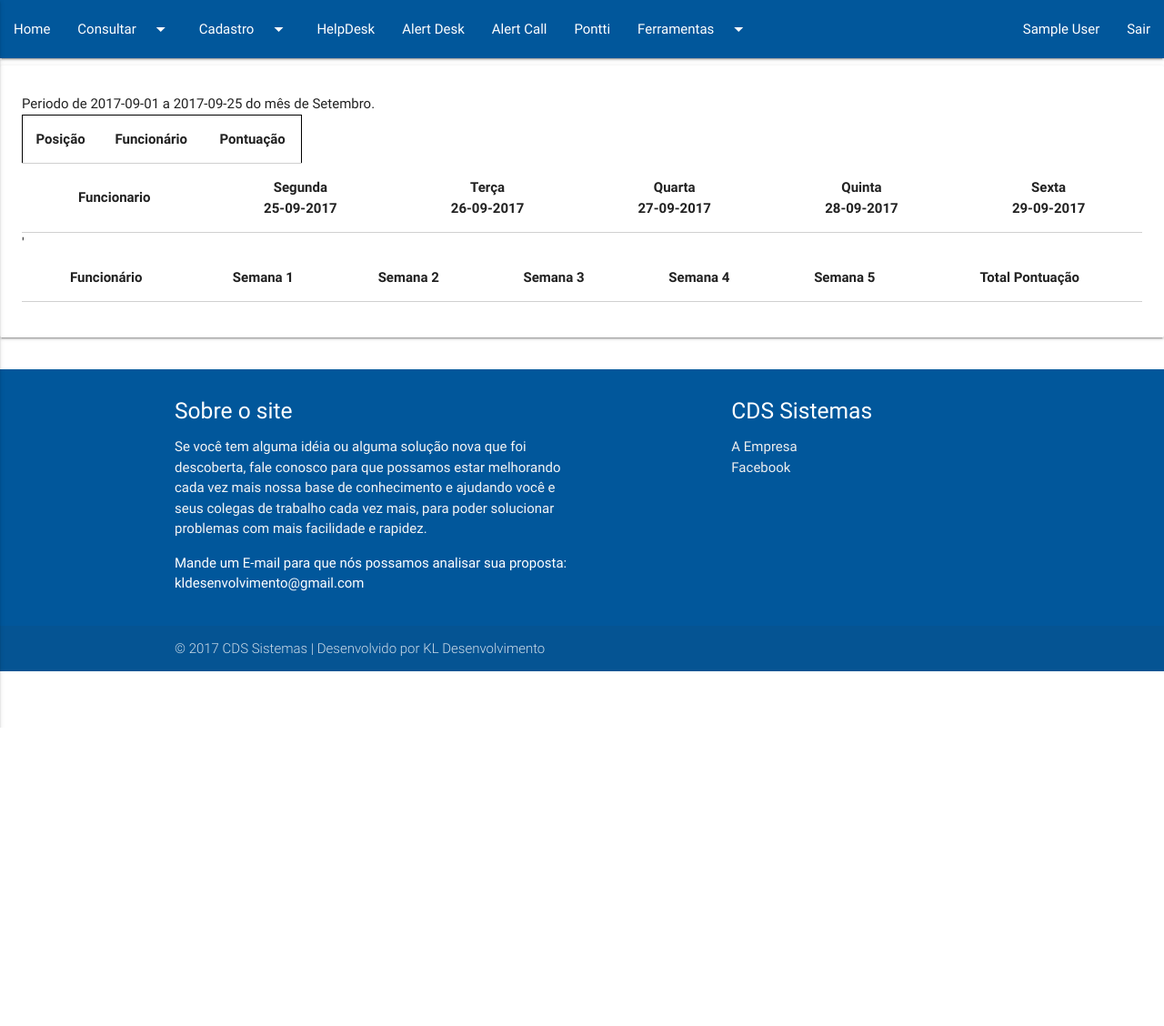
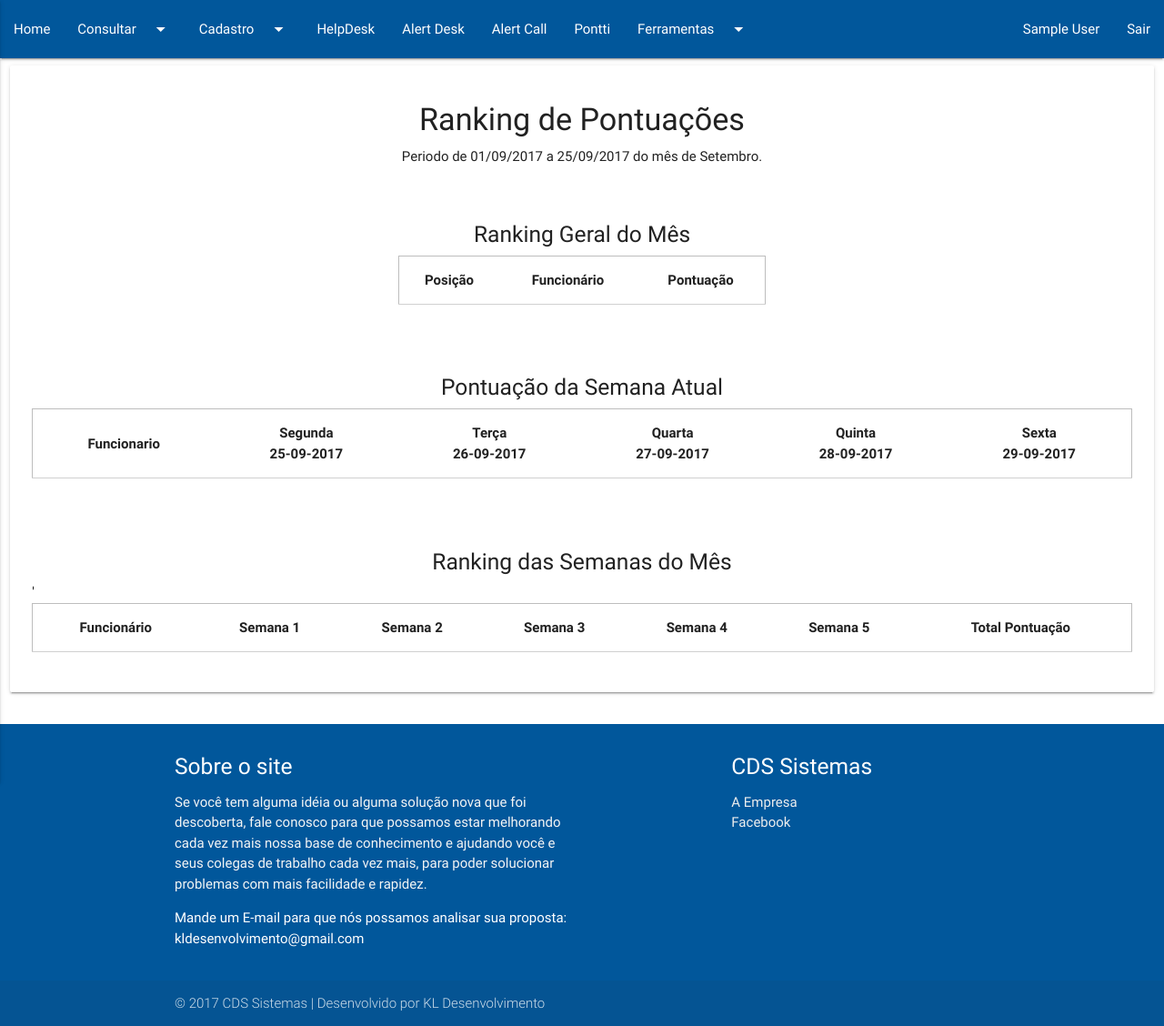
Before and after one commit to KLDesenvolvimento/Alert-Web, a PHP site: page /views/pontuacoes.php in a window 1280 px wide. Shown: the whole page at 91% size. Before the commit the page ends 800 px from the top, so only its background shows below. Run offline with PHP 8.4, Linux system fonts and the light colour scheme; the visitor is signed in with stand-in values (Sample User, id 1); data that the repository does not hold is empty.

Commit message:
Tela de pontuação com alterações visuais

```diff
--- a/views/pontuacoes.php
+++ b/views/pontuacoes.php
@@ -14,6 +14,7 @@
 	<script type="text/javascript" src="../js/java.js"></script><!--importa o java-->
 	<link rel="stylesheet" type="text/css" href="../css/materialize.min.css"><!--importa o css do materialize-->
 	<link rel="stylesheet" href="https://fonts.googleapis.com/icon?family=Material+Icons"><!--local onde se localiza os icones utilizados-->
+	<link rel="shortcut icon" href="../imagens/icone.ico" type="image/x-icon" />
 </head>
 <body>
 
@@ -23,11 +24,10 @@
 	?>
 </div>
 <div class="row">
-	<div class="card-panel">
-		<ul class="collapsible popout" data-collapsible="accordion">
-				<table class="centered striped col s3 m3 l3" style="border: 1px solid #000"><!--tipo de tabela-->
-					<thead><!--inicio do cabeçalho da tabela-->
-						<?php
+	<div class="col s12 m12 l12">
+		<div class="card-panel">
+			<div class="row">
+				<?php
 						//============ Faz a busca do primeiro dia do mês e ultimo dia =======================================
 							$data_incio = mktime(0, 0, 0, date('m') , 1 , date('Y')); // pega o primeiro dia do mês e a primeira hora
 							$data_fim = mktime(23, 59, 59, date('m'), date("t"), date('Y')); //pega o ultimo dia do mês e a ultima hora
@@ -65,10 +65,19 @@
 
 
 							  // Mensagem do topo do ranking=======================================
-							echo "Periodo de ".$primeiroDia." a  ".date('Y-m-d'). " do mês de ".$meses[date('m')]."." ;
-							echo"<br>";
+							// echo "<h4 class='center'>Ranking de Pontuações</h4>";
+							// echo "<h6 class='center'>Periodo de ".$primeiroDia." a  ".date('Y-m-d'). " do mês de ".$meses[date('m')].".</h6>" ;
 						  ?>
 
+						<h4 class='center'>Ranking de Pontuações</h4>
+						<?php
+						echo "<h6 class='center'>Periodo de ".date('d/m/20y', strtotime($primeiroDia))." a  ".date('d/m/20y'). " do mês de ".$meses[date('m')].".</h6>";
+						?>
+
+				<br></br>
+				<h5 class="center">Ranking Geral do Mês</h5>
+				<table class="centered striped col m4 push-m4" style="border: 1px solid #bdbdbd  "><!--tipo de tabela-->
+					<thead><!--inicio do cabeçalho da tabela-->
 						<tr><!--estrutura do cabeçalho-->
 							<th>Posição</th><!--label posição do funcionario-->
 							<th>Funcionário</th><!--label funcionario do Funcionario-->
@@ -184,18 +193,17 @@
 
 
 									$posicao = $posicao+1;
-								echo "<br>"; // quebra
 							}
 
 							?>
 
 					</tbody>
 				</table>
-
-
-
-
-				<table class="centered striped "><!--tipo de tabela-->
+			</div><!--row-->
+			<div class="row">
+				<br></br>
+				<h5 class="center">Pontuação da Semana Atual</h5>
+				<table class="centered striped col s12 m12 l12" style="border: 1px solid #bdbdbd  "><!--tipo de tabela-->
 					<thead><!--inicio do cabeçalho da tabela-->
 						<?php
 							Function forma_semana($numeroSemana,$ano){
@@ -353,8 +361,11 @@
 
 					</tbody>
 				</table>
-
-				<table class="centered striped "><!--tipo de tabela-->
+			</div><!--row-->
+			<div class="row">
+				<br></br>
+				<h5 class="center">Ranking das Semanas do Mês</h5>
+				<table class="centered striped " style="border: 1px solid #bdbdbd  "><!--tipo de tabela-->
 					<thead><!--inicio do cabeçalho da tabela-->
 			'			<?php
 							echo "
@@ -374,9 +385,10 @@
 					<tbody>
 					</tbody>
 				</table>
-		</ul>
-	</div>
-</div>
+			</div><!--row-->
+	</div><!--card-panel-->
+</div><!--col s12 m12 l12-->
+</div><!--row-->
 
 
 <div>
```
